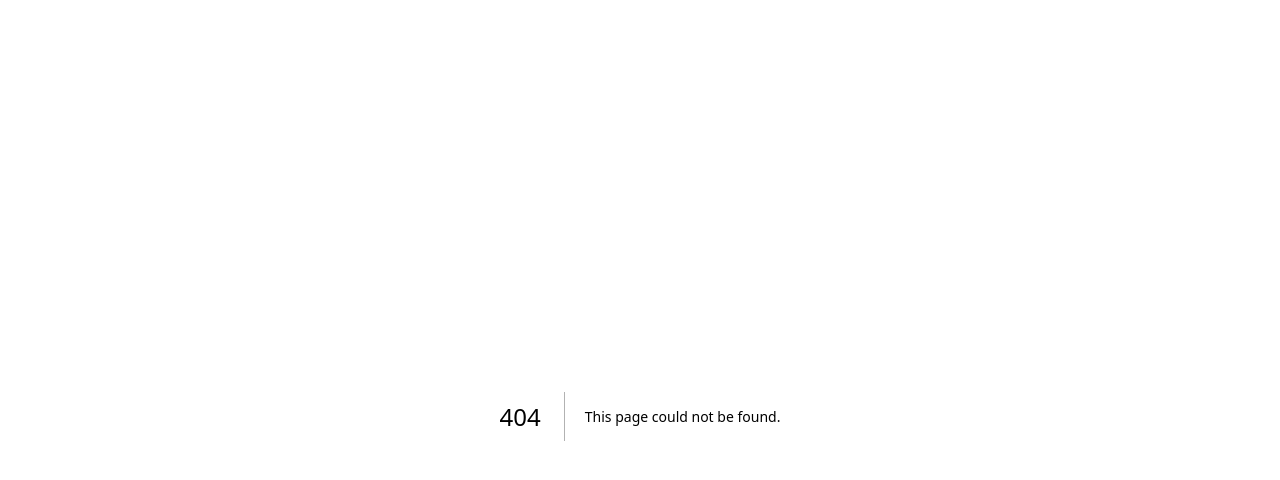
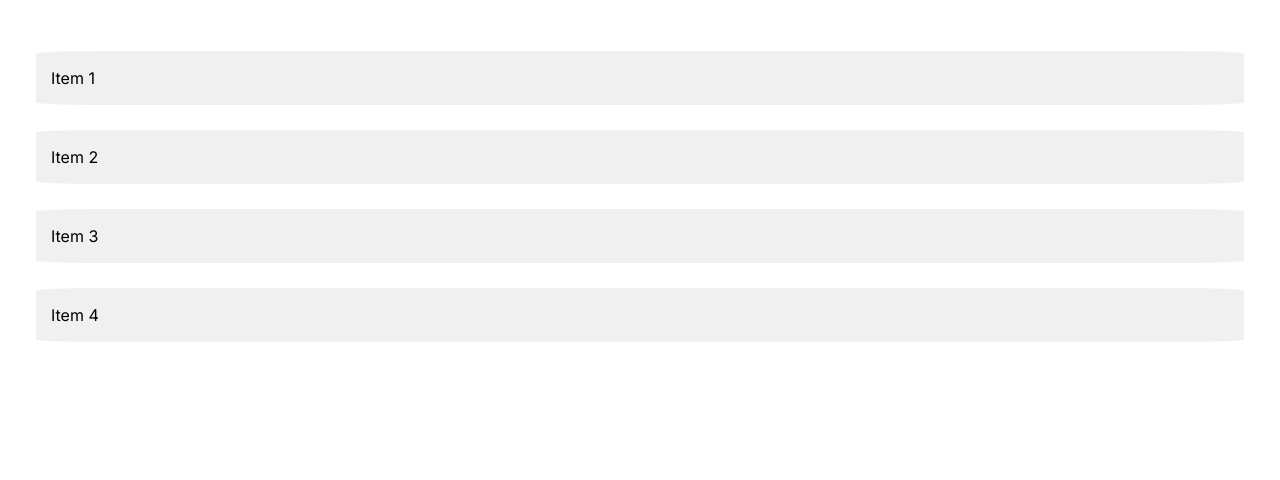
Before and after one commit to prime-infinity/math-fast, a Next.js app: page /categories in a window 1280 px wide. Before the commit this address had no page. Shown: the top 480 px of the page. Built offline with nearby package versions, Linux system fonts and the light colour scheme.

Commit message:
implement categories route and components folder

```diff
--- /dev/null
+++ b/app/categories/ExpandableList.module.css
@@ -0,0 +1,53 @@
+.list {
+    list-style-type: none;
+    padding: 0;
+    margin: 10px;
+    margin-top: 35px;
+  }
+
+  .listItem {
+    background-color: #f0f0f0;
+    margin: 10px;
+    margin-bottom: 25px;
+    padding: 15px;
+    cursor: pointer;
+    transition: all 1s ease;
+    overflow: hidden;
+    border-radius: 5%;
+  }
+
+  .listItem h3 {
+    margin: 0;
+  }
+
+
+  .content {
+    max-height: 0px;
+    opacity: 0;
+    transition: all 0.5s ease;
+    position: relative;
+  }
+
+  .expanded .content {
+    max-height: 500px; /* Adjust as needed */
+    opacity: 1;
+    margin-top: 15px;
+    height: 150px;
+  }
+
+  .button {
+    position: absolute;
+    bottom: 5px;
+    right: 10px;
+    padding: 5px 30px;
+    background-color: #007bff;
+    color: white;
+    border: none;
+    cursor: pointer;
+    transition: background-color 0.3s ease;
+    border-radius: 10%;
+  }
+
+  .button:hover {
+    background-color: #0056b3;
+  }
--- /dev/null
+++ b/app/categories/page.tsx
@@ -0,0 +1,16 @@
+import ExpandableList from "../components/ExpandableList";
+
+const listItems = [
+  { id: 1, title: "Item 1", content: "This is the content for Item 1." },
+  { id: 2, title: "Item 2", content: "This is the content for Item 2." },
+  { id: 3, title: "Item 3", content: "This is the content for Item 3." },
+  { id: 4, title: "Item 4", content: "This is the content for Item 4." },
+];
+
+export default function Home() {
+  return (
+    <main>
+      <ExpandableList items={listItems} />
+    </main>
+  );
+}
--- /dev/null
+++ b/app/components/ExpandableList.tsx
@@ -0,0 +1,40 @@
+'use client'
+import React, { useState } from 'react'
+import styles from '../categories/ExpandableList.module.css'
+
+interface ExpandableListProp{
+  items: listItems[]
+}
+
+interface listItems{
+  id: number;
+  title: string;
+  content: string;
+}
+
+const ExpandableList = ({items}: ExpandableListProp) => {
+ const [expandedId, setExpandedId] = useState<number | null>(null); //declares a state variable
+
+ const toggleItem = (id: number) => {
+  setExpandedId(expandedId === id ? null : id) //updates the expandedId to 'id' if it's not equal to null(clicking on an empty space)
+ }
+
+  return (
+    <ul className={styles.list}>
+      {items.map((item) => (
+        <li key={item.id}
+        className= {`${styles.listItem} ${expandedId === item.id ? styles.expanded : '' }`}
+        onClick={() => toggleItem(item.id)}
+        >
+          <h3>{item.title}</h3>
+          <div className={`${styles.content} ${styles.expanded}`}>
+            <p>{item.content}</p>
+            <button className={styles.button}>Action</button>
+          </div>
+        </li>
+      ))}
+    </ul>
+  )
+}
+
+export default ExpandableList
```
